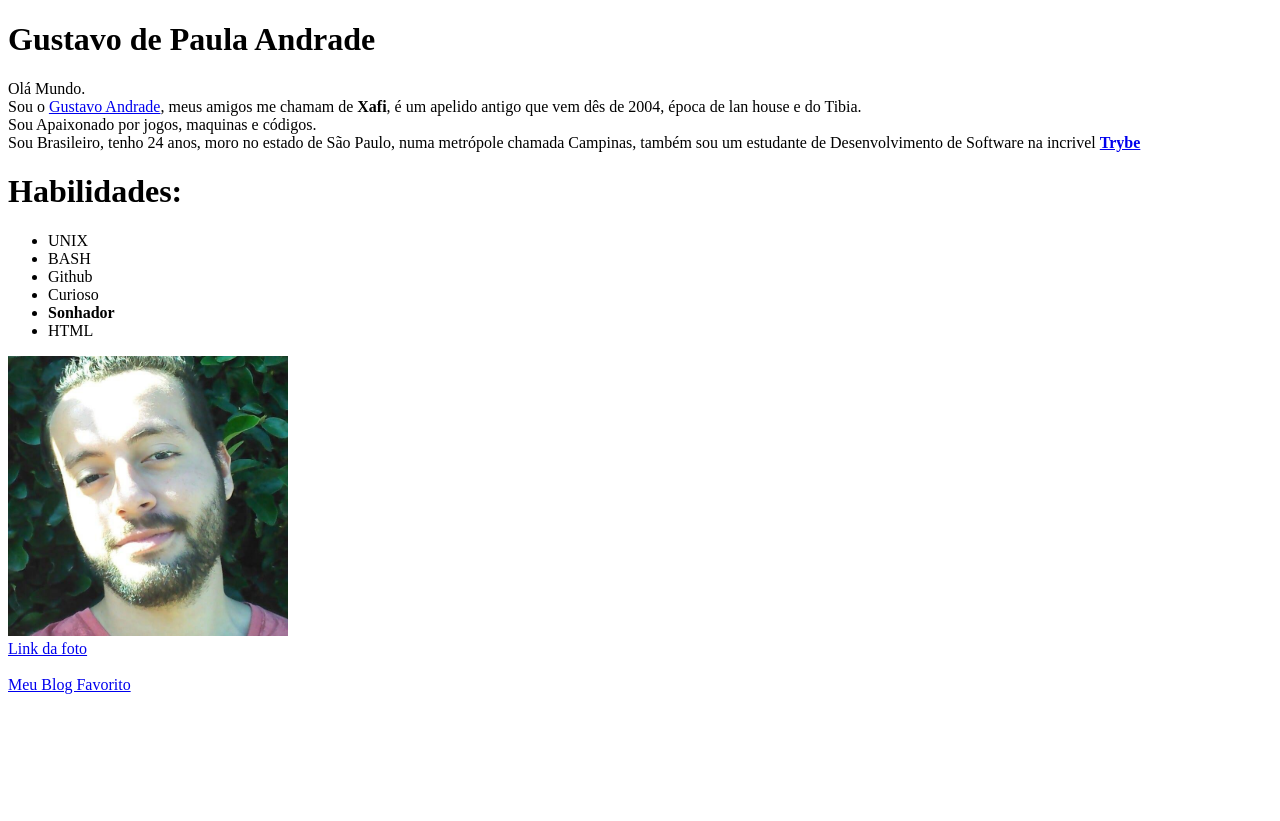
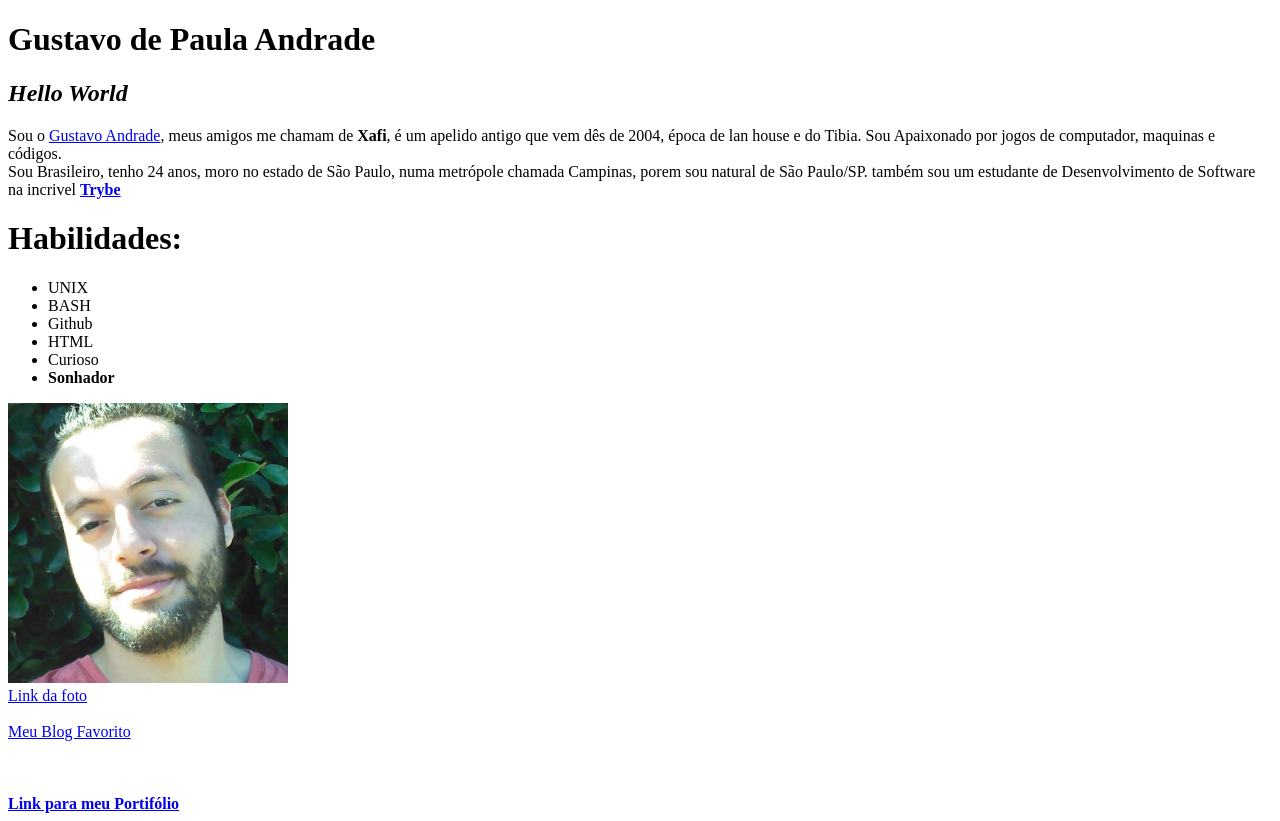
Before and after one commit to xafixav/xafixav.github.io, a plain HTML site: page index.html in a window 1280 px wide. Before the commit the page ends 800 px from the top, so only its background shows below. Drawn offline with Linux system fonts and the light colour scheme.

Commit message:
Revisa portifólio

```diff
--- a/index.html
+++ b/index.html
@@ -9,20 +9,25 @@
 <body>
     <h1>Gustavo de Paula Andrade</h1>
 
-<p>Olá Mundo.<br> Sou o <a href="#me">Gustavo Andrade</a>, meus amigos me chamam de <strong>Xafi</strong>, é um apelido antigo que vem dês de 2004, época de lan house e do Tibia. <br>Sou Apaixonado por jogos, maquinas e códigos. <br>Sou Brasileiro, tenho 24 anos, moro no estado de São Paulo, numa metrópole chamada Campinas, também sou um estudante de Desenvolvimento de Software na incrivel <a href="https://www.betrybe.com/" target="_blank"><b>Trybe</b></a></p>
+<p><h2><i>Hello World</i></h2> Sou o <a href="#me">Gustavo Andrade</a>, meus amigos me chamam de <strong>Xafi</strong>, é um apelido antigo que vem dês de 2004, época de lan house e do Tibia. Sou Apaixonado por jogos de computador, maquinas e códigos. <br>Sou Brasileiro, tenho 24 anos, moro no estado de São Paulo, numa metrópole chamada Campinas, porem sou natural de São Paulo/SP. também sou um estudante de Desenvolvimento de Software na incrivel <a href="https://www.betrybe.com/" target="_blank"><b>Trybe</b></a></p>
 <h1>Habilidades:</h1>
 <ul>
 <li>UNIX</li>
 <li>BASH</li>
 <li>Github</li>
+<li>HTML</li>
 <li>Curioso</li>
 <li><b>Sonhador</b></li>
-<li>HTML</li>
 </ul>
 
     <img src="images/me.jpg" id="me" alt="Homem branco sorrindo com o fundo de flores verde e em parte do rosto" width="280px" height="280px"> <br>
 
    <a href="images/me.jpg" target="_blank">Link da foto</a> <br> <br>
   <a href="https://www.akitaonrails.com/" target="_blank">Meu Blog Favorito</a>
+  <br>
+  <br>
+  <br>
+  <br>
+  <a href="https://github.com/xafixav/trybe-exercicios" target="_blank"><b>Link para meu Portifólio</b></a>
 </body>
 </html>
```
